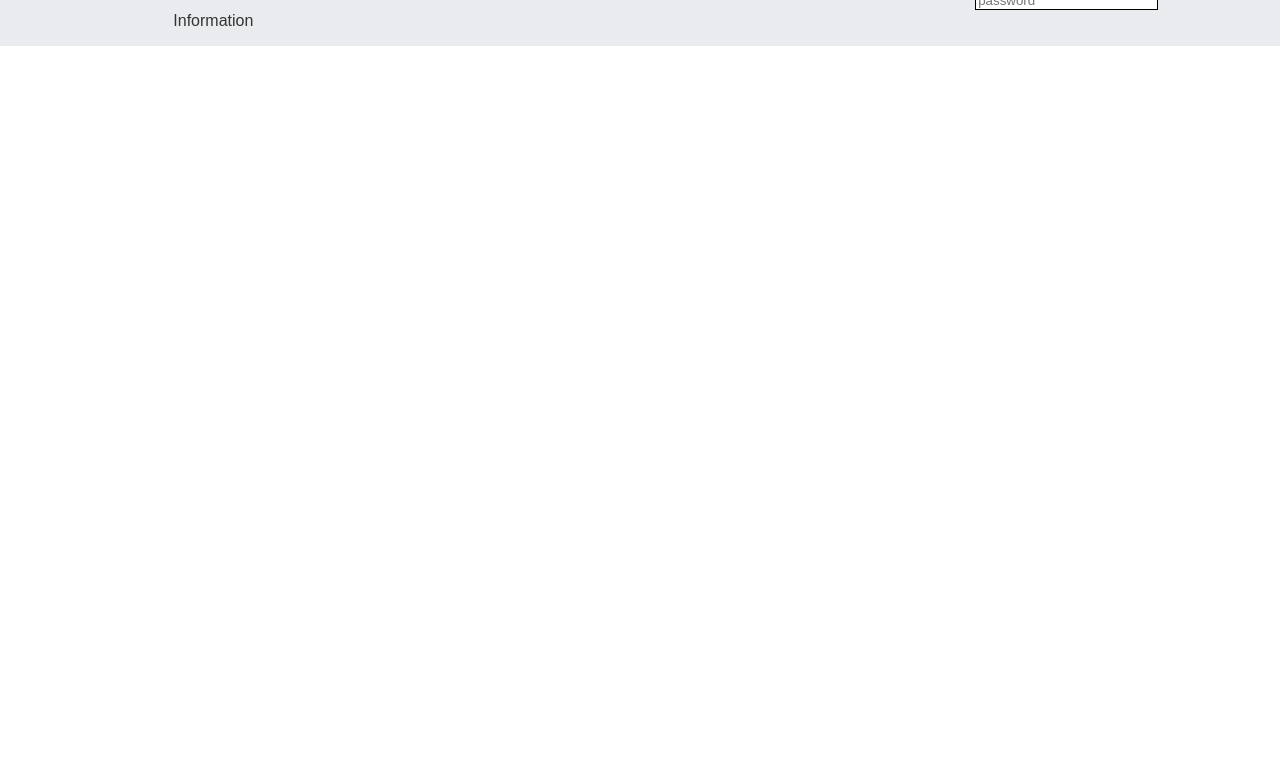
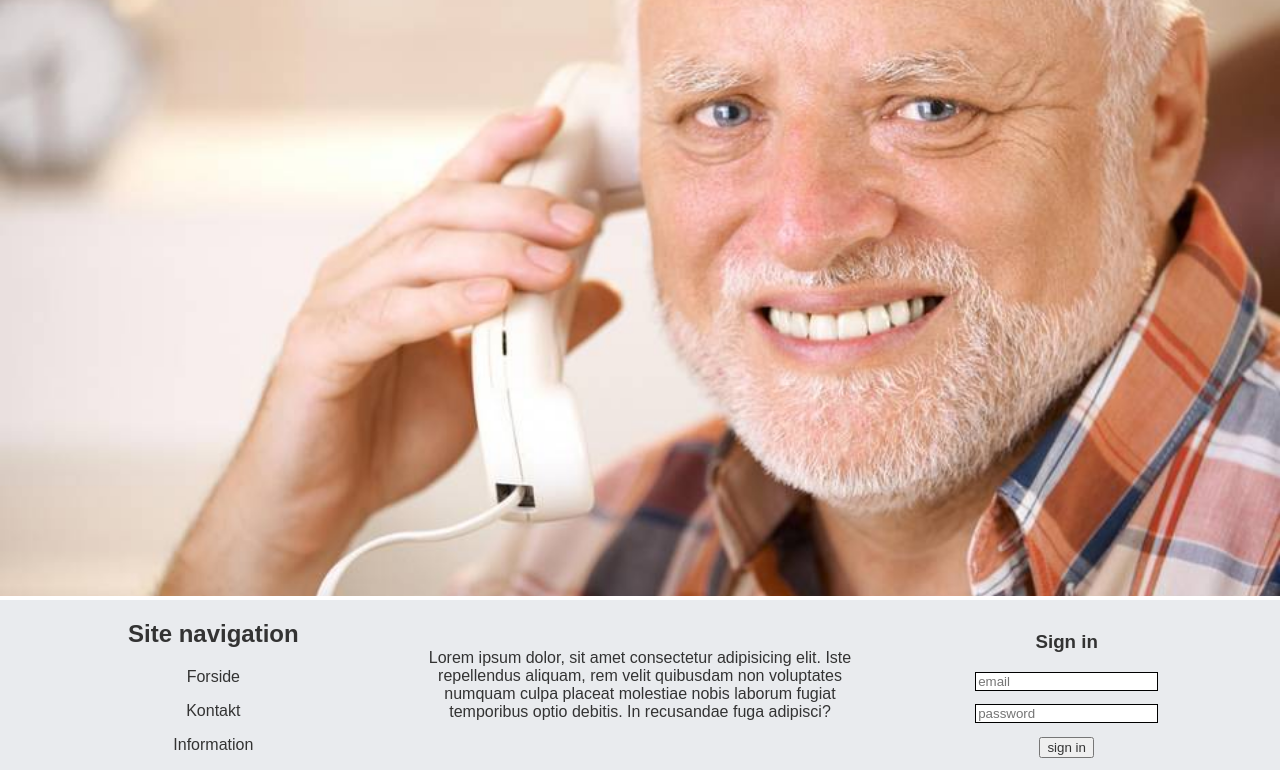
Before and after one commit to Mikkelmbk/github-samarbejdsovelse-lukas-mikkel, a plain HTML site: page index.html in a window 1280 px wide. Shown: the part 204-974 px from the top of the page. Before the commit the page ends 800 px from the top, so only its background shows below. Drawn offline with Linux system fonts and the light colour scheme.

Commit message:
img install

```diff
--- /dev/null
+++ b/assets/css/index_main.css
@@ -0,0 +1,8 @@
+.main__happyguy {
+
+}
+
+
+.langgut{
+    width:100%;
+}
--- a/assets/css/style.css
+++ b/assets/css/style.css
@@ -2,3 +2,4 @@
 @import "navigation.css";
 @import "header.css";
 @import "footer.css";
+@import "index_main.css";
--- a/index.html
+++ b/index.html
@@ -23,7 +23,9 @@
             </nav>
         </div>
     </header>
-
+<main class="main__happyguy">
+    <img class="langgut" src="img/happyguy.jpg">
+</main>
 
 
 
@@ -42,6 +44,7 @@
             <h3>Sign in</h3>
             <input class="footer__input" type="text" placeholder="email">
             <input class="footer__input" type="text" placeholder="password">
+            <button>sign in</button>
        </form>
 
     </footer>
```
Also changed, not shown: img/happyguy.jpg (added).
